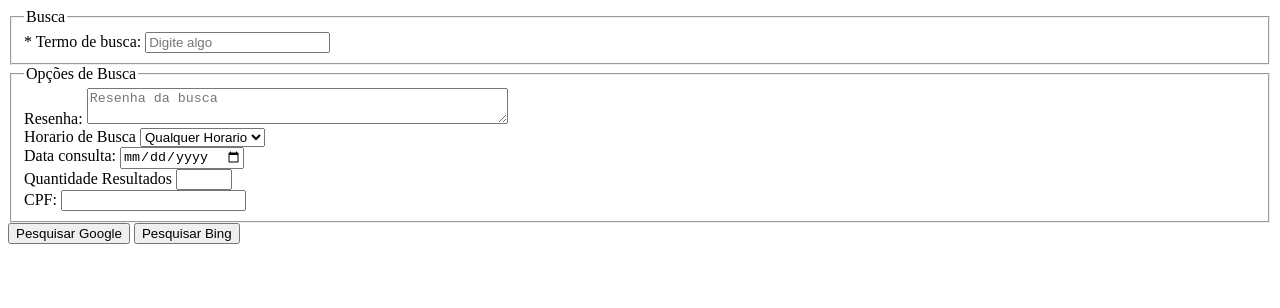
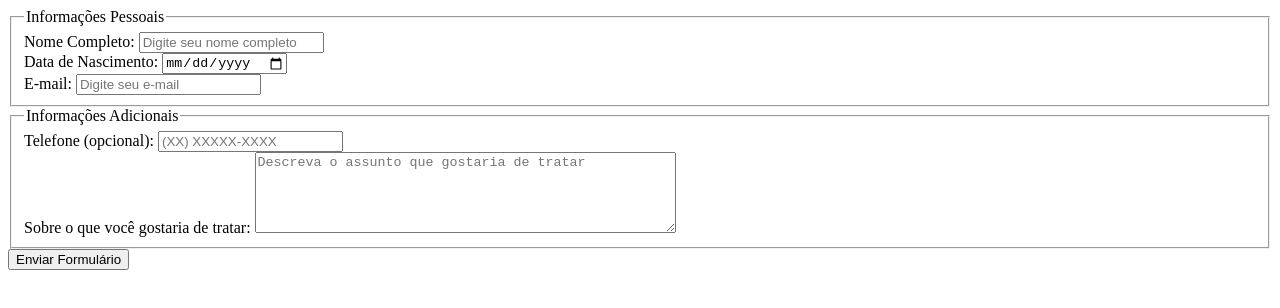
Before and after one commit to GabrielOliveira1245/GabrielOliveira1245, a plain HTML site: page docs/contato.html in a window 1280 px wide. Drawn offline with Linux system fonts and the light colour scheme.

Commit message:
Atualização formulario de contato

```diff
--- a/docs/contato.html
+++ b/docs/contato.html
@@ -3,45 +3,43 @@
 <head>
     <meta charset="UTF-8">
     <meta name="viewport" content="width=device-width, initial-scale=1.0">
-    <title>Document</title>
+    <title>Formulário de Contato</title>
 </head>
 <body>
-    <form action="https://www.google.com.br/search" method="get">
         <fieldset>
-            <legend> Busca </legend>
-        <abbr>*</abbr><label for="termo_busca" > Termo de busca: </label>
-        <input type="text" name="q" id="termo_busca" required placeholder="Digite algo">
-        </fieldset>
-        <fieldset>
-            <legend>Opções de Busca</legend>
+            <legend>Informações Pessoais</legend>
+
             <div>
-            <label for="campo_resenha"> Resenha:</label>
-            <textarea name="resenha" id="campo_resenha" rows="S" cols="50" placeholder="Resenha da busca"></textarea>
+                <label for="nome_completo">Nome Completo:</label>
+                <input type="text" name="nome_completo" id="nome_completo" required placeholder="Digite seu nome completo">
             </div>
+
             <div>
-                <label form="campo_horario">Horario de Busca</label>
-                <select name="tbs" id="campo_horario">
-                    <option value="">Qualquer Horario</option>
-                    <option value="qdr:h">Ultima hora</option>
-                    <option value="qdr:d">Ultimo dia</option>
-                    <option value="qdr:w">Ultima semana</option>
-                </select>
+                <label for="data_nascimento">Data de Nascimento:</label>
+                <input type="date" name="data_nascimento" id="data_nascimento" required>
             </div>
+
             <div>
-                <label for="campo_data">Data consulta:</label>
-                <input type="date" name="date" id="campo_data">
-            </div>
-            <div>
-                <label for="campo_qtd">Quantidade Resultados</label>
-                <input type="number" name="qtd" id="campo_qtd" min="10" max="50" step="10">
-            </div>
-            <div>
-                <label for="campo_cpf">CPF:</label>
-                <input type="text" name="cpf" id="campo_cpf" pattern="\d{3}.\d{3}.\d{3}-\d{2}">
+                <label for="email">E-mail:</label>
+                <input type="email" name="email" id="email" required placeholder="Digite seu e-mail">
             </div>
         </fieldset>
-        <button type="submit" formaction="https://www.google.com.br/search">Pesquisar Google</button>
-        <button type="submit" formaction="https://www.bing.com/search">Pesquisar Bing</button>
+
+        <fieldset>
+            <legend>Informações Adicionais</legend>
+
+            <div>
+                <label for="telefone">Telefone (opcional):</label>
+                <input type="tel" name="telefone" id="telefone" placeholder="(XX) XXXXX-XXXX">
+            </div>
+
+            <div>
+                <label for="assunto">Sobre o que você gostaria de tratar:</label>
+                <textarea name="assunto" id="assunto" rows="5" cols="50" placeholder="Descreva o assunto que gostaria de tratar" required></textarea>
+            </div>
+        </fieldset>
+
+        <button type="submit">Enviar Formulário</button>
     </form>
 </body>
 </html>
```
